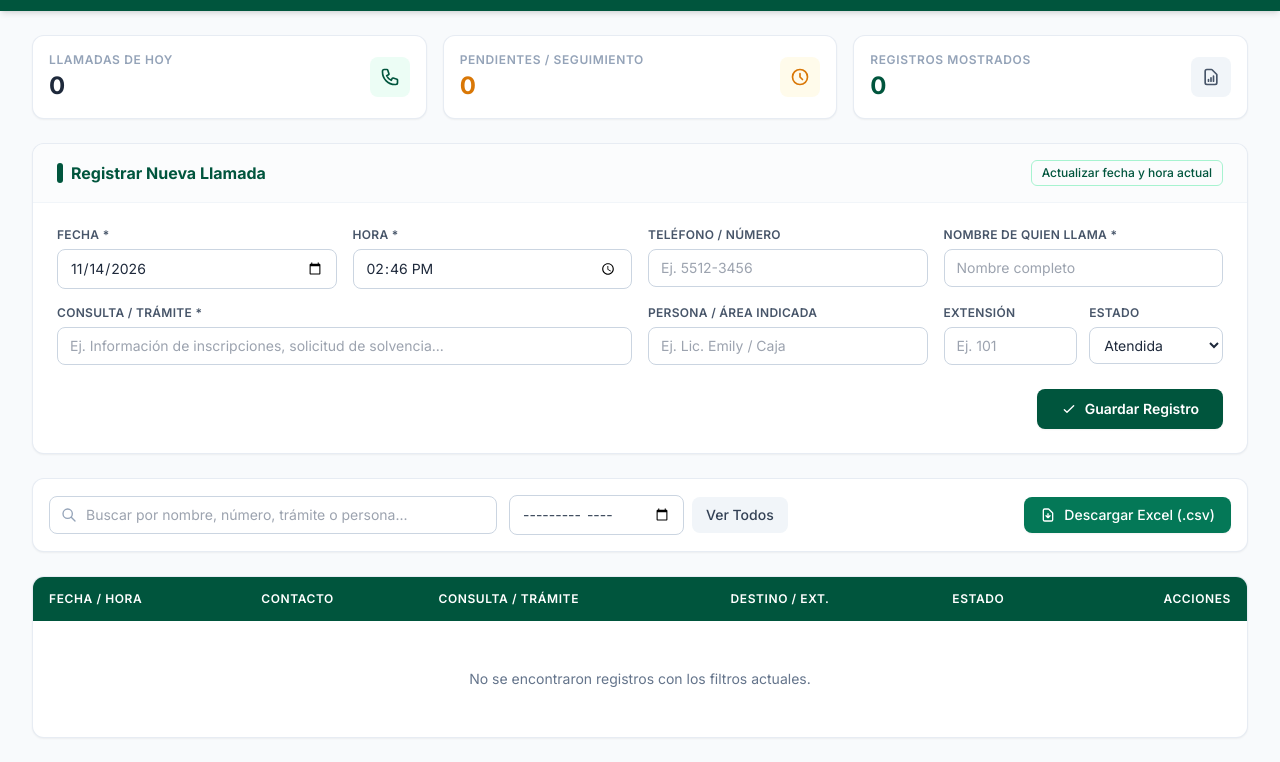
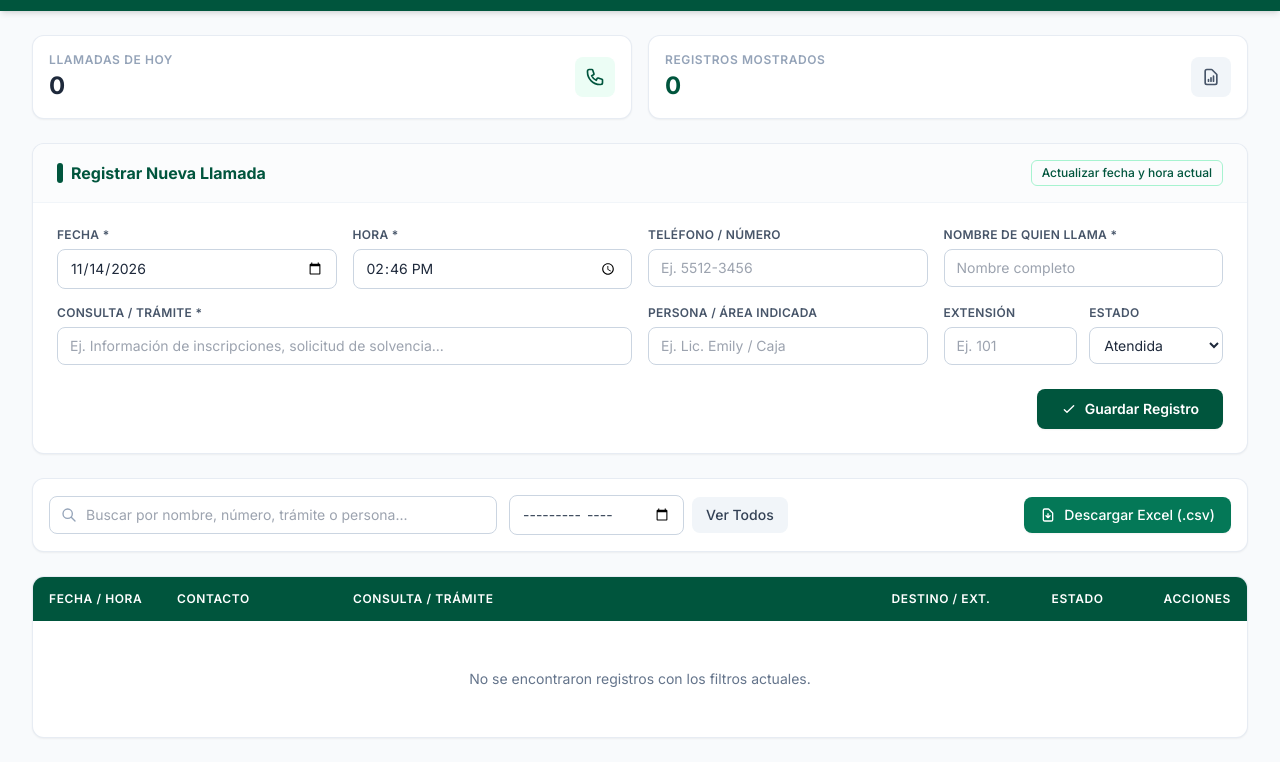
Before and after one commit to mariojcf/RegistroLlamadas, a plain HTML site: page index.html in a window 1280 px wide. Both pictures are taken after a click on the button "Ver Todos". Shown: the part 65-827 px from the top of the page. Drawn offline with nearby package versions, Linux system fonts and the light colour scheme; no server answers.

```diff
--- a/index.html
+++ b/index.html
@@ -10,7 +10,6 @@
     <link href="https://fonts.googleapis.com/css2?family=Inter:wght@400;500;600;700&display=swap" rel="stylesheet">
     <style>
         body { font-family: 'Inter', sans-serif; }
-        /* Scrollbar sutil para la tabla */
         ::-webkit-scrollbar { width: 6px; height: 6px; }
         ::-webkit-scrollbar-track { background: #f1f5f9; }
         ::-webkit-scrollbar-thumb { background: #cbd5e1; border-radius: 3px; }
@@ -40,8 +39,8 @@
 
     <main class="max-w-7xl w-full mx-auto px-4 sm:px-6 lg:px-8 py-6 space-y-6 flex-1">
 
-        <!-- Indicadores Rápidos (KPIs) -->
-        <div class="grid grid-cols-1 sm:grid-cols-3 gap-4">
+        <!-- Indicadores Rápidos (2 Tarjetas) -->
+        <div class="grid grid-cols-1 sm:grid-cols-2 gap-4">
             <div class="bg-white rounded-xl p-4 shadow-sm border border-slate-200/80 flex items-center justify-between">
                 <div>
                     <p class="text-xs font-semibold uppercase tracking-wider text-slate-400">Llamadas de Hoy</p>
@@ -49,16 +48,6 @@
                 </div>
                 <div class="h-10 w-10 rounded-lg bg-emerald-50 text-[#00553d] flex items-center justify-center">
                     <svg class="w-5 h-5" fill="none" stroke="currentColor" viewBox="0 0 24 24"><path stroke-linecap="round" stroke-linejoin="round" stroke-width="2" d="M3 5a2 2 0 012-2h3.28a1 1 0 01.948.684l1.498 4.493a1 1 0 01-.502 1.21l-2.257 1.13a11.042 11.042 0 005.516 5.516l1.13-2.257a1 1 0 011.21-.502l4.493 1.498a1 1 0 01.684.949V19a2 2 0 01-2 2h-1C9.716 21 3 14.284 3 6V5z"/></svg>
-                </div>
-            </div>
-
-            <div class="bg-white rounded-xl p-4 shadow-sm border border-slate-200/80 flex items-center justify-between">
-                <div>
-                    <p class="text-xs font-semibold uppercase tracking-wider text-slate-400">Pendientes / Seguimiento</p>
-                    <p id="statPendientes" class="text-2xl font-bold text-amber-600 mt-0.5">0</p>
-                </div>
-                <div class="h-10 w-10 rounded-lg bg-amber-50 text-amber-600 flex items-center justify-center">
-                    <svg class="w-5 h-5" fill="none" stroke="currentColor" viewBox="0 0 24 24"><path stroke-linecap="round" stroke-linejoin="round" stroke-width="2" d="M12 8v4l3 3m6-3a9 9 0 11-18 0 9 9 0 0118 0z"/></svg>
                 </div>
             </div>
 
@@ -170,12 +159,12 @@
                 <table class="w-full text-left border-collapse">
                     <thead>
                         <tr class="bg-[#00553d] text-white text-xs uppercase tracking-wider">
-                            <th class="py-3.5 px-4 font-semibold">Fecha / Hora</th>
-                            <th class="py-3.5 px-4 font-semibold">Contacto</th>
+                            <th class="py-3.5 px-4 font-semibold w-32 whitespace-nowrap">Fecha / Hora</th>
+                            <th class="py-3.5 px-4 font-semibold w-44">Contacto</th>
                             <th class="py-3.5 px-4 font-semibold">Consulta / Trámite</th>
-                            <th class="py-3.5 px-4 font-semibold">Destino / Ext.</th>
-                            <th class="py-3.5 px-4 font-semibold">Estado</th>
-                            <th class="py-3.5 px-4 font-semibold text-right">Acciones</th>
+                            <th class="py-3.5 px-4 font-semibold w-40 whitespace-nowrap">Destino / Ext.</th>
+                            <th class="py-3.5 px-4 font-semibold w-28 whitespace-nowrap">Estado</th>
+                            <th class="py-3.5 px-4 font-semibold w-20 text-right whitespace-nowrap">Acciones</th>
                         </tr>
                     </thead>
                     <tbody id="tableBody" class="divide-y divide-slate-100 text-sm">
@@ -218,7 +207,6 @@
         let allRecords = [];
         let filteredRecords = [];
 
-        // Utilidad: Obtener fecha y hora local actual en formato input
         function setCurrentDateTime() {
             const now = new Date();
             const year = now.getFullYear();
@@ -236,7 +224,6 @@
             return `${now.getFullYear()}-${String(now.getMonth() + 1).padStart(2, '0')}-${String(now.getDate()).padStart(2, '0')}`;
         }
 
-        // Notificación discreta
         function showToast(message, isError = false) {
             const toast = document.getElementById('toast');
             const msg = document.getElementById('toastMsg');
@@ -251,14 +238,12 @@
             }, 3000);
         }
 
-        // Inicializar fecha/hora
         setCurrentDateTime();
         document.getElementById('btnAhora').addEventListener('click', () => {
             setCurrentDateTime();
             showToast('Fecha y hora actualizadas');
         });
 
-        // Guardar registro
         document.getElementById('callForm').addEventListener('submit', async function(e) {
             e.preventDefault();
             const submitBtn = document.getElementById('submitBtn');
@@ -295,10 +280,9 @@
             }
         });
 
-        // Aplicar filtros y renderizar tabla
         function applyFiltersAndRender() {
             const searchTerm = document.getElementById('searchInput').value.toLowerCase().trim();
-            const selectedMonth = document.getElementById('monthFilter').value; // YYYY-MM
+            const selectedMonth = document.getElementById('monthFilter').value;
 
             filteredRecords = allRecords.filter(item => {
                 const matchesMonth = !selectedMonth || (item.fecha && item.fecha.startsWith(selectedMonth));
@@ -321,10 +305,8 @@
         function updateStats() {
             const today = getTodayISO();
             const hoyCount = allRecords.filter(r => r.fecha === today).length;
-            const pendientesCount = allRecords.filter(r => r.estado === 'Pendiente').length;
 
             document.getElementById('statHoy').textContent = hoyCount;
-            document.getElementById('statPendientes').textContent = pendientesCount;
             document.getElementById('statTotal').textContent = filteredRecords.length;
         }
 
@@ -361,7 +343,7 @@
 
                 const estadoActual = llamada.estado || 'Atendida';
                 const tr = document.createElement('tr');
-                tr.className = 'hover:bg-slate-50/90 transition duration-150 group';
+                tr.className = 'hover:bg-slate-50/90 transition duration-150 group align-top';
 
                 tr.innerHTML = `
                     <td class="py-3.5 px-4 whitespace-nowrap">
@@ -372,8 +354,8 @@
                         <div class="font-semibold text-slate-800">${llamada.nombre}</div>
                         <div class="text-xs text-slate-500 font-mono">${llamada.numero}</div>
                     </td>
-                    <td class="py-3.5 px-4 max-w-xs">
-                        <p class="text-slate-700 line-clamp-2">${llamada.consulta}</p>
+                    <td class="py-3.5 px-4 min-w-[280px]">
+                        <p class="text-slate-700 leading-relaxed whitespace-normal break-words">${llamada.consulta}</p>
                     </td>
                     <td class="py-3.5 px-4 whitespace-nowrap">
                         <div class="text-slate-700 font-medium">${llamada.persona}</div>
@@ -398,7 +380,6 @@
             });
         }
 
-        // Suscripción en tiempo real a Firestore
         const q = query(llamadasRef, orderBy("timestamp", "desc"));
         onSnapshot(q, (querySnapshot) => {
             allRecords = [];
@@ -411,7 +392,6 @@
             document.getElementById('emptyState').innerHTML = `<p class="text-red-500 text-sm">Error al conectar con la base de datos.</p>`;
         });
 
-        // Eventos de filtrado
         document.getElementById('searchInput').addEventListener('input', applyFiltersAndRender);
         document.getElementById('monthFilter').addEventListener('change', applyFiltersAndRender);
         document.getElementById('btnShowAll').addEventListener('click', () => {
@@ -420,7 +400,6 @@
             applyFiltersAndRender();
         });
 
-        // Exportar a Excel (CSV con BOM UTF-8 para tildes y eñes)
         document.getElementById('btnExport').addEventListener('click', () => {
             if (filteredRecords.length === 0) {
                 showToast('No hay registros para exportar', true);
@@ -453,7 +432,6 @@
             showToast('Archivo descargado para Excel');
         });
 
-        // Cambiar estado con un clic
         window.ciclarEstado = async (id, estadoActual) => {
             const orden = ['Atendida', 'Transferida', 'Pendiente'];
             const siguiente = orden[(orden.indexOf(estadoActual) + 1) % orden.length];
@@ -465,7 +443,6 @@
             }
         };
 
-        // Eliminar registro
         window.eliminarRegistro = async (id) => {
             if (confirm('¿Confirmas que deseas eliminar este registro permanentemente?')) {
                 try {
```
